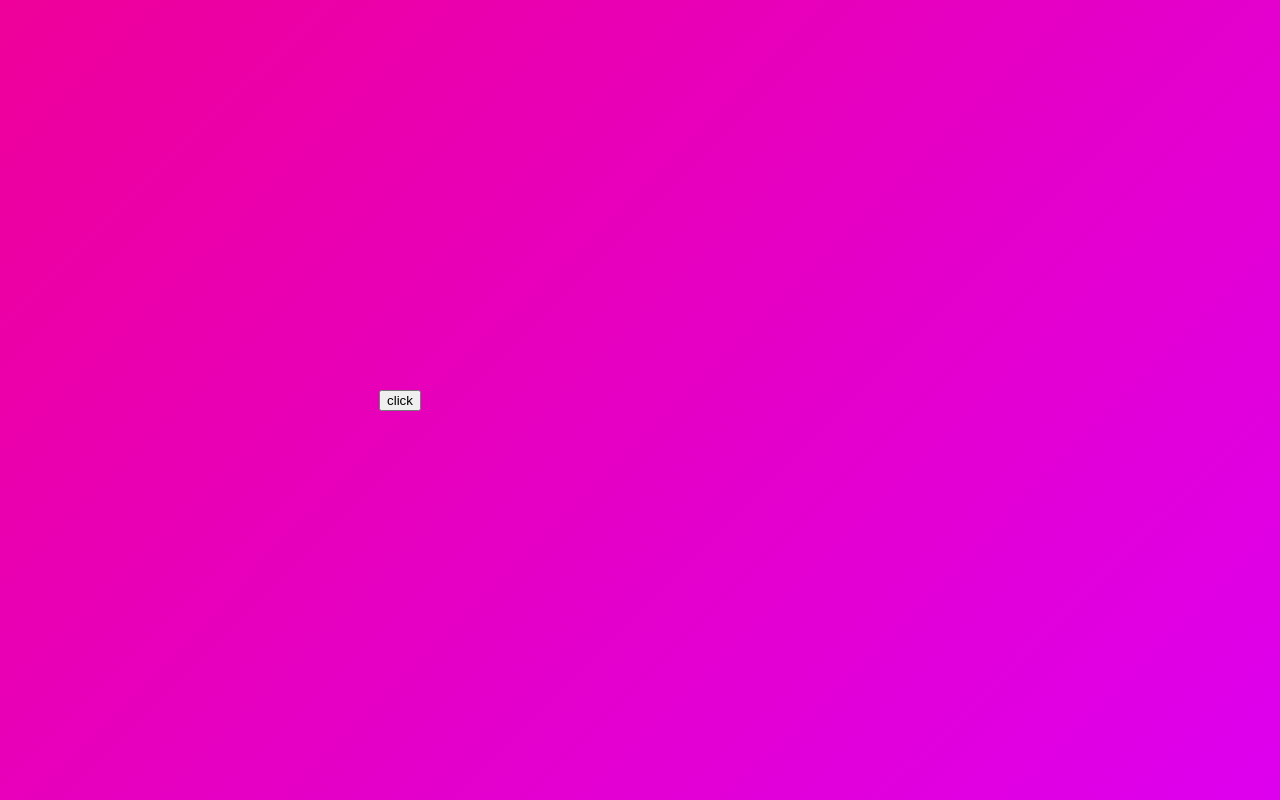
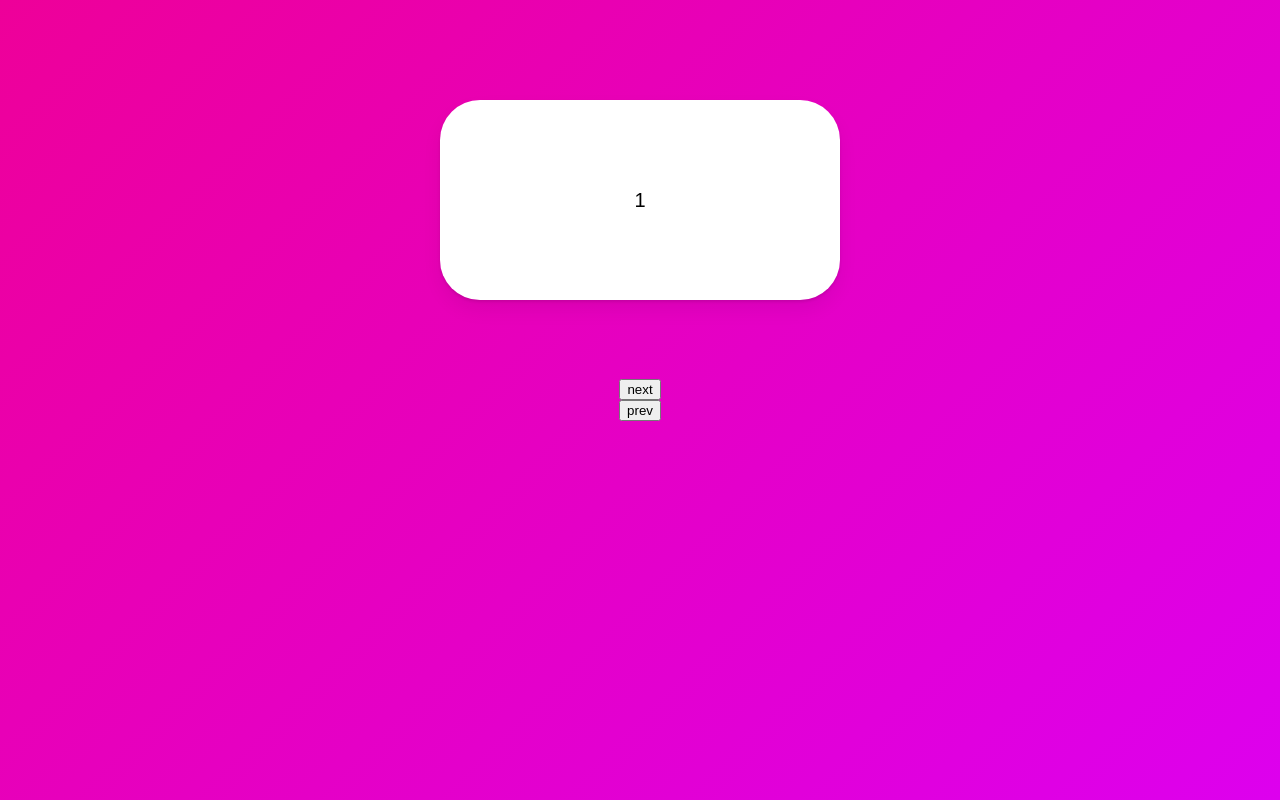
Before and after one commit to SM0413/animation_practice, a React (Create React App) app: page / in a window 1280 px wide. Built offline with nearby package versions, Linux system fonts and the light colour scheme.

Commit message:
Slider part One

```diff
--- a/src/App.tsx
+++ b/src/App.tsx
@@ -4,43 +4,72 @@
 
 const Wrapper = styled(motion.div)`
   height: 100vh;
-  width: 100vh;
+  width: 100%;
   display: flex;
   justify-content: center;
   align-items: center;
+  flex-direction: column;
 `;
 const Box = styled(motion.div)`
   width: 400px;
   height: 200px;
   background-color: rgba(255, 255, 255, 1);
   border-radius: 40px;
+  display: flex;
+  top: 100px;
   position: absolute;
-  top: 100px;
+  justify-content: center;
+  align-items: center;
+  font-size: 20px;
   box-shadow: 0 2px 3px rgba(0, 0, 0, 0.1), 0 10px 20px rgba(0, 0, 0, 0.06);
 `;
 
-const boxVariants = {
-  initial: { opacity: 0, scale: 0 },
-  visible: { opacity: 1, scale: 1, rotateX: 360 },
-  leaving: { opacity: 0, scale: 0, y: 50 },
+const box = {
+  invisible: {
+    x: 500,
+    opacity: 0,
+    scale: 0,
+  },
+  visible: {
+    x: 0,
+    opacity: 1,
+    scale: 1,
+    transition: {
+      duration: 0.5,
+    },
+  },
+  exit: {
+    x: -500,
+    opacity: 0,
+    scale: 0,
+    transition: {
+      duration: 0.5,
+    },
+  },
 };
 function App() {
-  const [showing, setShowing] = useState(false);
-  const toggleShowing = () => setShowing((prev) => !prev);
-
+  const [visible, setVisible] = useState(1);
+  const nextPlease = () => setVisible((prev) => (prev === 10 ? 1 : prev + 1));
+  const prevPlease = () => setVisible((prev) => (prev === 1 ? 10 : prev - 1));
   return (
     <Wrapper>
-      <button onClick={toggleShowing}>click</button>
       <AnimatePresence>
-        {showing ? (
-          <Box
-            variants={boxVariants}
-            initial="initial"
-            animate="visible"
-            exit="leaving"
-          />
-        ) : null}
+        {[1, 2, 3, 4, 5, 6, 7, 8, 9, 10].map((i) =>
+          i === visible ? (
+            <Box
+              variants={box}
+              initial="invisible"
+              animate="visible"
+              exit="exit"
+              key={i}
+            >
+              {i}
+            </Box>
+          ) : null
+        )}
       </AnimatePresence>
+      <button onClick={nextPlease}>next</button>
+      <button onClick={prevPlease}>prev</button>
     </Wrapper>
   );
 }
```
